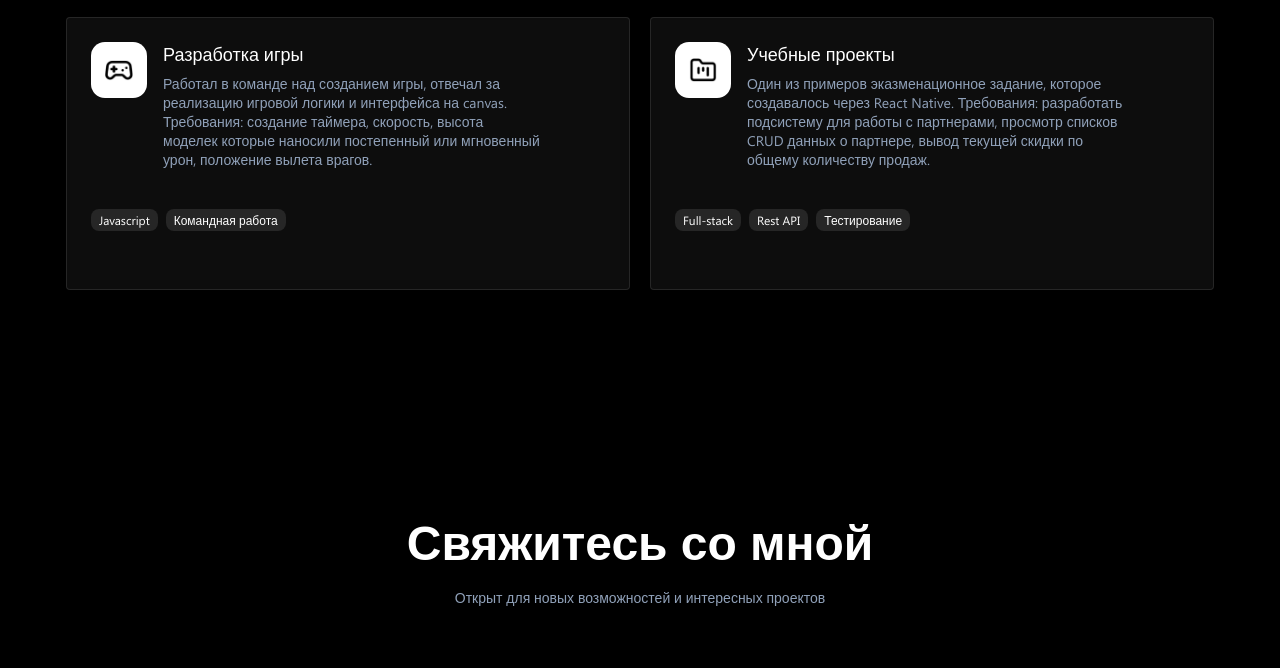
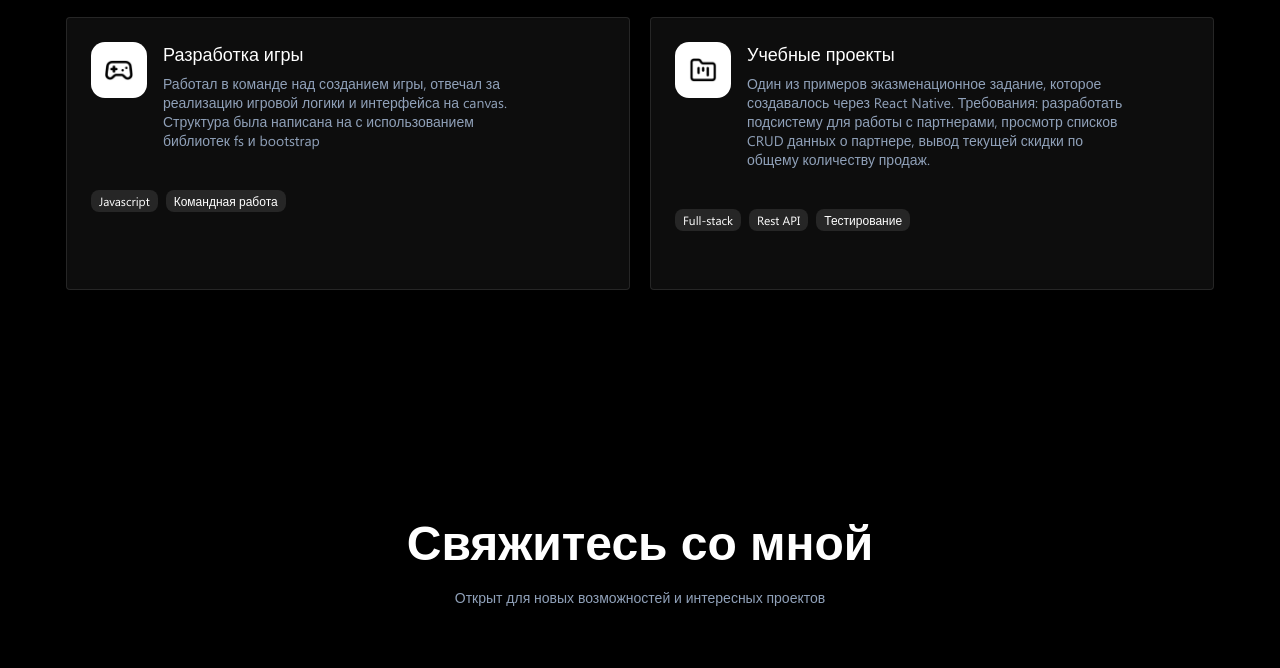
Before and after one commit to Vandopal/portfolio, a website: page index.html in a window 1280 px wide. Shown: the part 2239-2907 px from the top of the page. Drawn offline with Linux system fonts and the light colour scheme.

Commit message:
rewrite2

```diff
--- a/index.html
+++ b/index.html
@@ -206,8 +206,7 @@
                         <div class="header-text">
                             <h4>Разработка игры</h4>
                             <p>Работал в команде над созданием игры, отвечал за реализацию игровой логики и интерфейса на canvas.
-                                Требования: создание таймера, скорость, высота моделек которые
-                                наносили постепенный или мгновенный урон, положение вылета врагов.
+                                Структура была написана на с использованием библиотек fs и bootstrap
                             </p>
                         </div>
                     </div>
```
